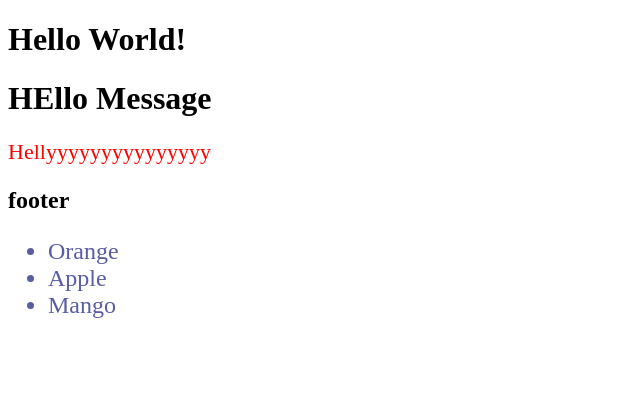
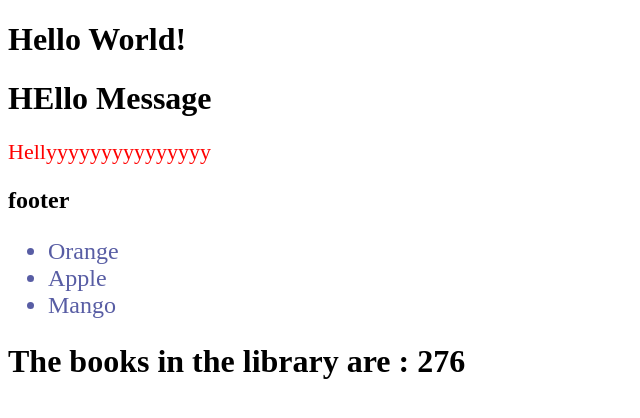
Before and after one commit to Dianah-Porter/ReactJS, a React (Vite) app in the folder my-react-app/: page / in a window 1280 px wide. Shown: the top 418 px of the page, without its empty margins (0-640 px from the left). Built offline with nearby package versions, Linux system fonts and the light colour scheme.

Commit message:
feat: Created and rendered JsxE component

```diff
--- a/my-react-app/src/App.tsx
+++ b/my-react-app/src/App.tsx
@@ -1,6 +1,7 @@
 import HelloMessage from "./HelloMessage";
 import Great from "./Great";
-import Mapc from "./components/mapc"
+import Mapc from "./components/Mapc";
+import Calculate from "./components/jsxE";
 
 
 function Footer (){
@@ -14,6 +15,7 @@ function App() {
       <Great/>
       <Footer/>
       <Mapc/>
+      <Calculate/>
 
     </div>
   );
--- /dev/null
+++ b/my-react-app/src/components/JsxE.tsx
@@ -0,0 +1,8 @@
+function Calculate(){
+    let val = 23 * 12;
+    return (
+        <h1>The books in the library are : {val}</h1>
+    )
+}
+
+export default Calculate;
--- a/my-react-app/src/main.tsx
+++ b/my-react-app/src/main.tsx
@@ -4,4 +4,4 @@ import './App.css'
 
 createRoot(document.getElementById('root')!).render(
   <App/>
-)    //! for null
+)    //! for null  this is used to render elements that will be displayed on the screen
```
